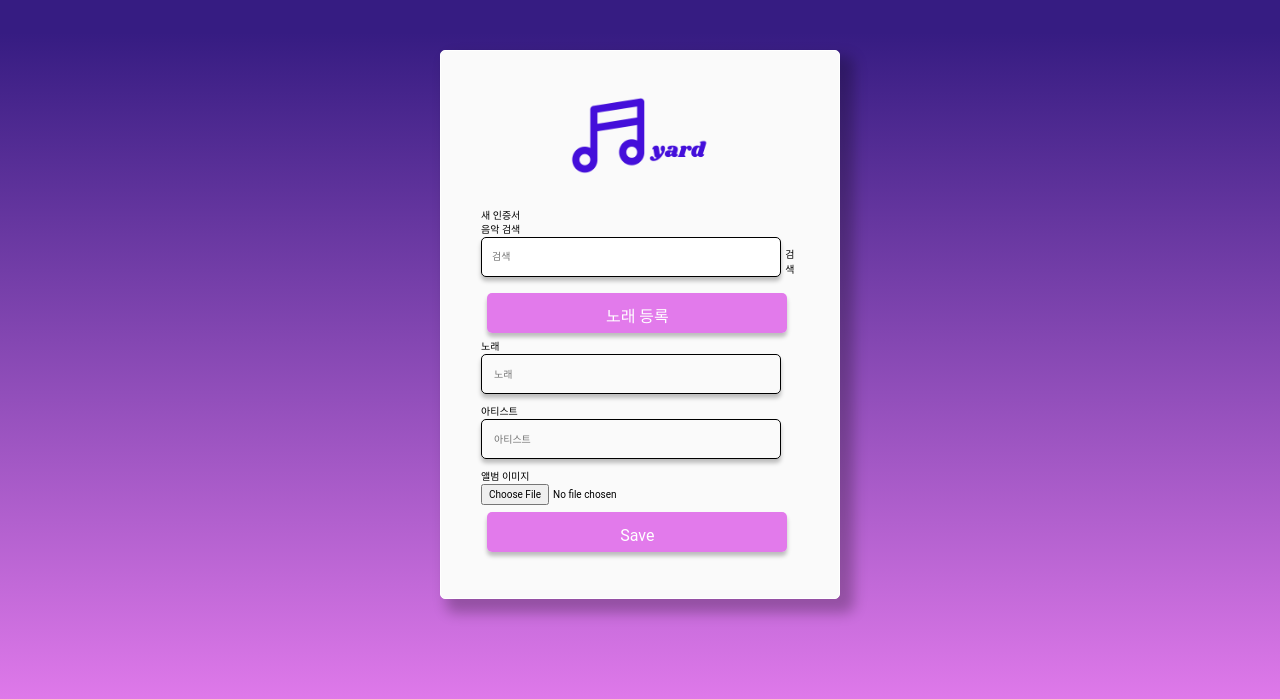
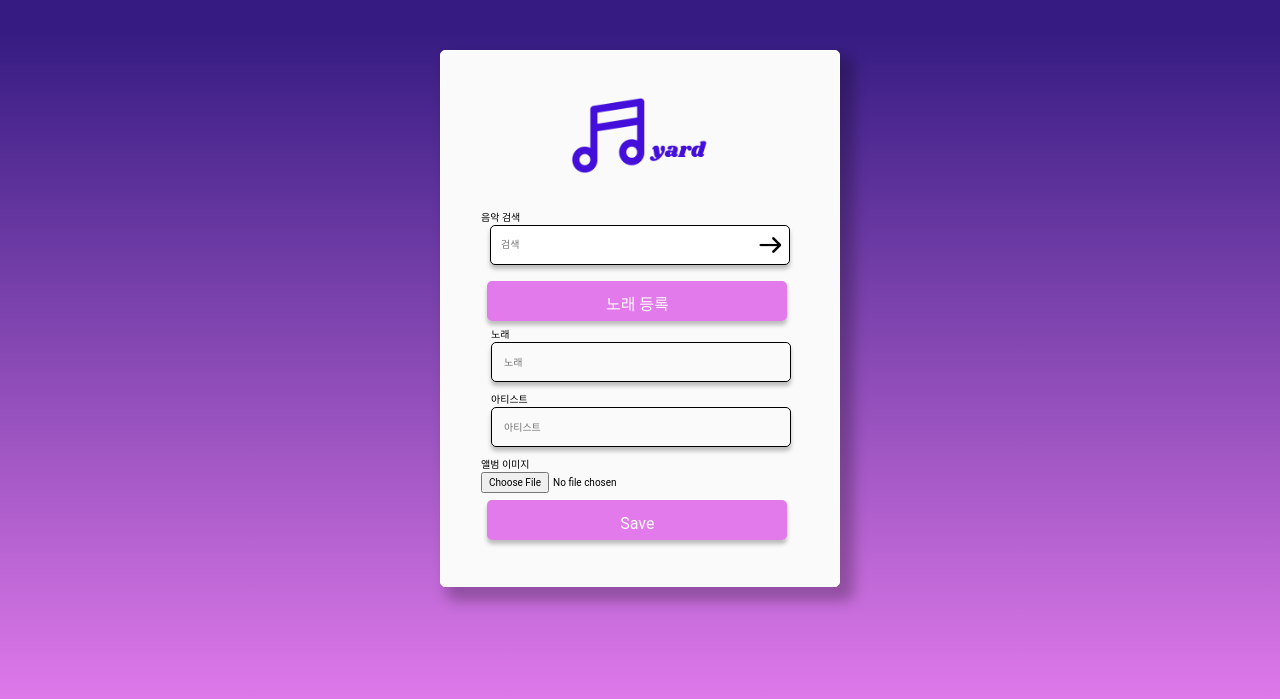
Before and after one commit to jnl1128/Yard, a Django app: page /register/ in a window 1280 px wide. Shown: the part 84-783 px from the top of the page. Run offline with Django 4.2, Linux system fonts and the light colour scheme; parts of the project's set-up code (start-up, migrations or seed data) failed here and were passed over; some libraries are stand-ins or nearby versions; some web fonts are replaced.

Commit message:
[STYLE] 인증서 추가 디자인

```diff
--- a/static/css/certificate.css
+++ b/static/css/certificate.css
@@ -20,15 +20,16 @@
   display: flex;
   flex-direction: column;
 }
-.cert-music {
+.cert-music{
   display: flex;
   flex-direction: column;
   justify-content: space-between;
 }
-.cert-music-input {
+.cert-music-input{
   display: flex;
   flex-direction: row;
   width: 100%;
+  justify-content: center;
 }
 
 .musicListList {
@@ -41,7 +42,20 @@
   background-color: #fafafa;
   width: 100% !important;
 }
+#addMusicBtn{
+  position: relative;
+}
 
+.whatToSearch{
+  position: relative;
+}
+#addMusicBtn>img{
+  position: absolute;
+  width: 4rem;
+  height: 4rem;
+  top: 0rem;
+  left: -4rem;
+}
 
 .sns-all>a{
   margin-right: 3rem;
@@ -50,6 +64,7 @@
 .example{
   position: absolute;
   margin-left: 115rem;
+  transition: all 1s ease-in-out;
 }
 
 .exmapleCard{
@@ -58,3 +73,14 @@
   height: 406px;
   padding: 0.01rem;
 }
+.createInfo-artist, .createInfo-music{
+  display: flex;
+  flex-direction: column;
+  justify-content: center;
+  padding: 0 1rem;
+}
+
+.createInfo-artist>.form-white-btn, .createInfo-music>.form-white-btn{
+  display: flex;
+  justify-content: center;
+}
--- a/static/js/myPage.js
+++ b/static/js/myPage.js
@@ -4,7 +4,6 @@ const certificate_rightBtn = document.getElementById('certificate-rightBtn')
 const certificate_leftBtn = document.getElementById('certificate-leftBtn')
 
 const certificate_btn = document.getElementById('certificate-btn')
-console.log(certificates.length)
 function displayMusicInfo(event){
   event.target.childNodes[3].classList.toggle('hidden');
   event.target.childNodes[1].style.filter = 'brightness(50%)'
@@ -29,10 +28,10 @@ function hideMusicInfo(event){
 
 function slideCert(event){
   let direction = 0;
-  const certificateLen = certificates.length -1
-  if(certificateLen > 1){
+  const certificateLen = certificates.length
     certificates.forEach(function(certificate){
       let temp = Number(certificate.style.left.slice(0,4))
+      console.log(temp)
       if (isNaN(temp)) temp = 0
 
       if(event.target === certificate_rightBtn){
@@ -54,7 +53,6 @@ function slideCert(event){
       const newLeft  = String(temp + direction)
       certificate.style.left = newLeft + 'px'
     })
-  }
 
 
 }
--- a/static/js/search.js
+++ b/static/js/search.js
@@ -4,7 +4,6 @@ const searchBtn = document.getElementById('nav--searchBtn')
 
 function  enterInput(){
   searchBtn.style.zIndex = 100;
-  console.log(searchBtn.style.zIndex)
 }
 
 function leaveInput(){
--- a/templates/certificationRegister.html
+++ b/templates/certificationRegister.html
@@ -6,13 +6,12 @@
       <div class="center-container logoBox">
         <img src="{% static 'img/logoPurple.png'%}" width="150px">
       </div>
-    <h1 style="color:black">새 인증서</h1>
     <div class="cert-music">
         <div>음악 검색</div>
         <form class="cert-music-input" action="methods"  enctype="multipart/form-data">
             <input type="text" id="songinfo" class="whatToSearch form-white-btn" placeholder="검색" autocomplete="off"/>
+            <button type="button" class="" id='addMusicBtn'><img src="{% static 'img/arrow.png' %}" alt=""></button>
             <input type="text" style="display: none" />
-            <button type="button" class="" id='addMusicBtn'>검색</button>
         </form>
     </div>
     <button id="registerMusic" class="form-white-btn form-submit-btn">노래 등록</button>
```
Also changed, not shown: static/img/arrow.png (added).
